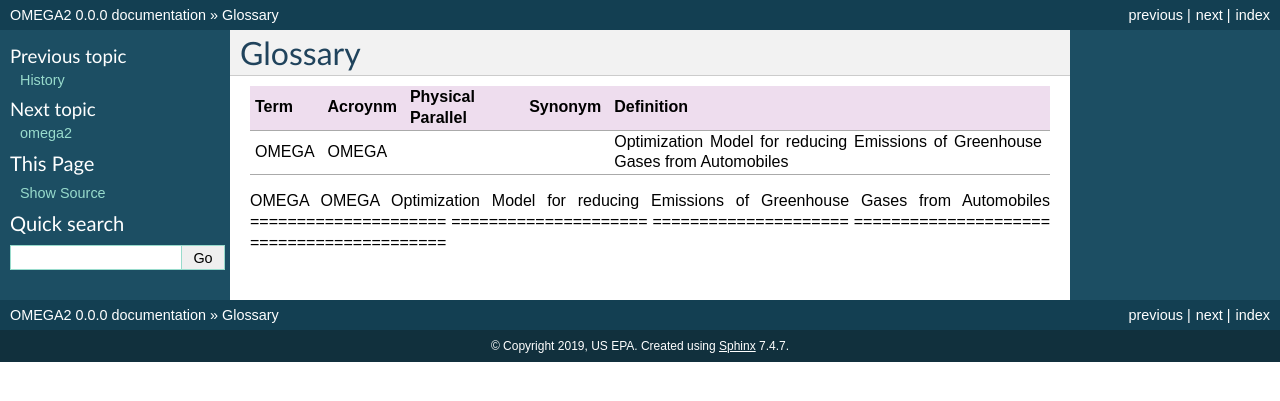
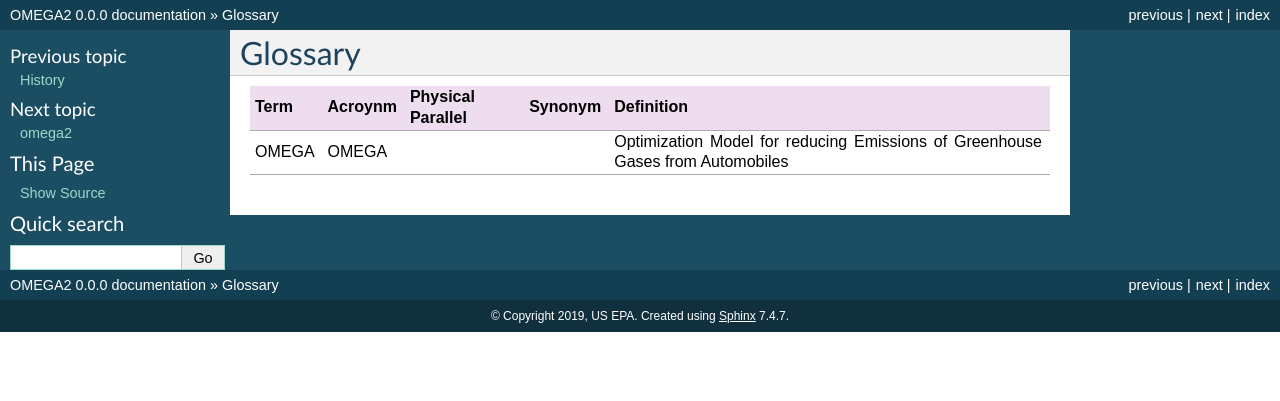
Before and after one commit to USEPA/EPA_OMEGA_Model, a Sphinx documentation site: the page built from doc/source/glossary.rst, in a window 1280 px wide. Shown: the top 401 px of the page. Built offline with Sphinx 7.4.7, drawn with Linux system fonts in a browser that asks for light colours.

Commit message:
Update Test 1

```diff
--- a/doc/source/glossary.rst
+++ b/doc/source/glossary.rst
@@ -6,5 +6,3 @@ Term                  Acroynm               Physical Parallel     Synonym
 ===================== ===================== ===================== ===================== =====================
 OMEGA                 OMEGA                                                             Optimization Model for reducing Emissions of Greenhouse Gases from Automobiles
 ===================== ===================== ===================== ===================== =====================
-OMEGA                 OMEGA                                                             Optimization Model for reducing Emissions of Greenhouse Gases from Automobiles
-===================== ===================== ===================== ===================== =====================
```
